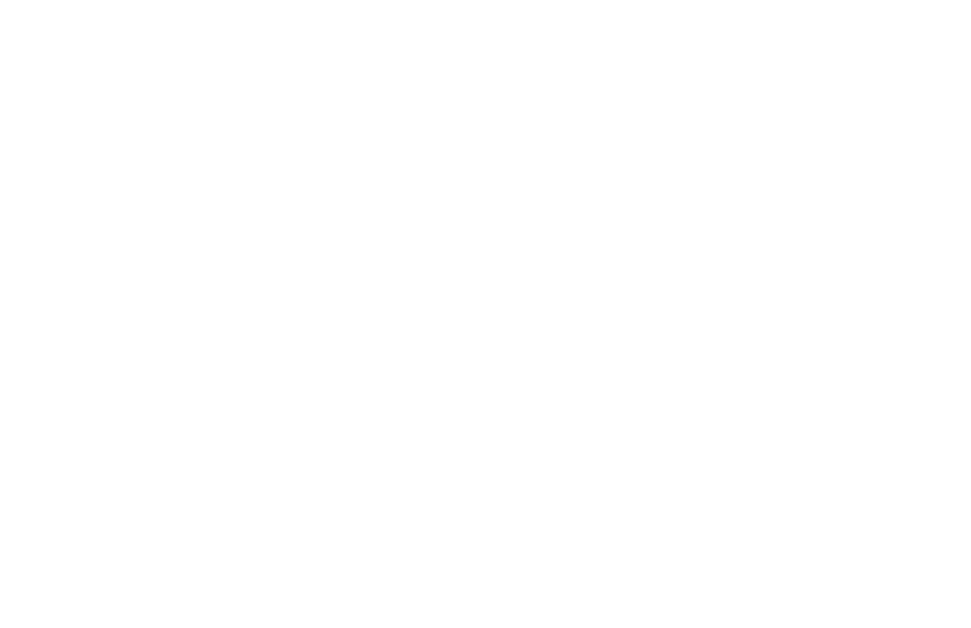
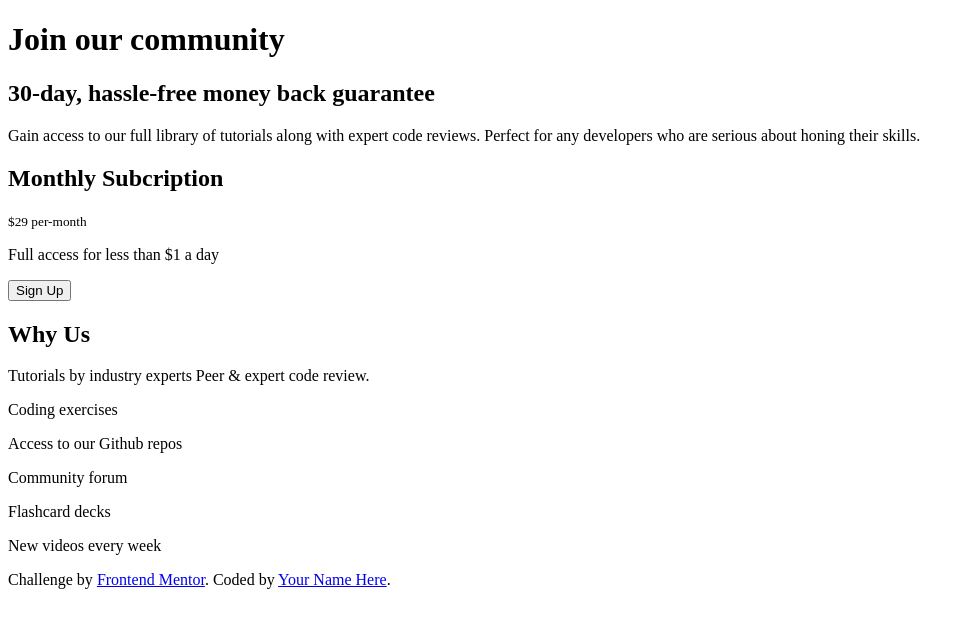
Before and after one commit to Gesiere/Single-Grid-component, a plain HTML site: page index.html in a window 1280 px wide. Shown: the whole page, without its empty margins (0-971 px from the left). Drawn offline with Linux system fonts and the light colour scheme.

Commit message:
initial commit

```diff
--- a/index.html
+++ b/index.html
@@ -3,9 +3,41 @@
 <head>
     <meta charset="UTF-8">
     <meta name="viewport" content="width=device-width, initial-scale=1.0">
-    <title>Document</title>
+    <link rel="icon" type="image/png" sizes="32x32" href="./images/favicon-32x32.png">
+    <title>Frontend Mentor | Single Price Grid Component</title>
+
 </head>
 <body>
-
+    <main class="main-section">
+        <div class="first-section">
+            <h1>Join our community</h1>
+            <h2>30-day, hassle-free money back guarantee</h2>
+            <p>Gain access to our full library of tutorials along with expert code reviews.
+            Perfect for any developers who are serious about honing their skills.
+            </p>
+        </div>
+        <div class="second-section">
+            <h2>Monthly Subcription
+            </h2>
+            <small>$29 <span>per-month</span></small>
+            <p>Full access for less than $1 a day</p>
+            <button class="btn">Sign Up</button>
+        </div>
+        <div class="section-three">
+            <h2>Why Us</h2>
+            <p>Tutorials by industry experts Peer &amp; expert code review.</p>
+            <p>Coding exercises</p>
+            <p>Access to our Github repos</p>
+            <p>Community forum</p>
+            <p>Flashcard decks</p>
+            <p>New videos every week</p>
+        </div>
+    </main>
+    <footer>
+        <p class="attribution">
+            Challenge by <a href="https://www.frontendmentor.io?ref=challenge" target="_blank">Frontend Mentor</a>.
+            Coded by <a href="#">Your Name Here</a>.
+        </p>
+    </footer>
 </body>
 </html>
```
